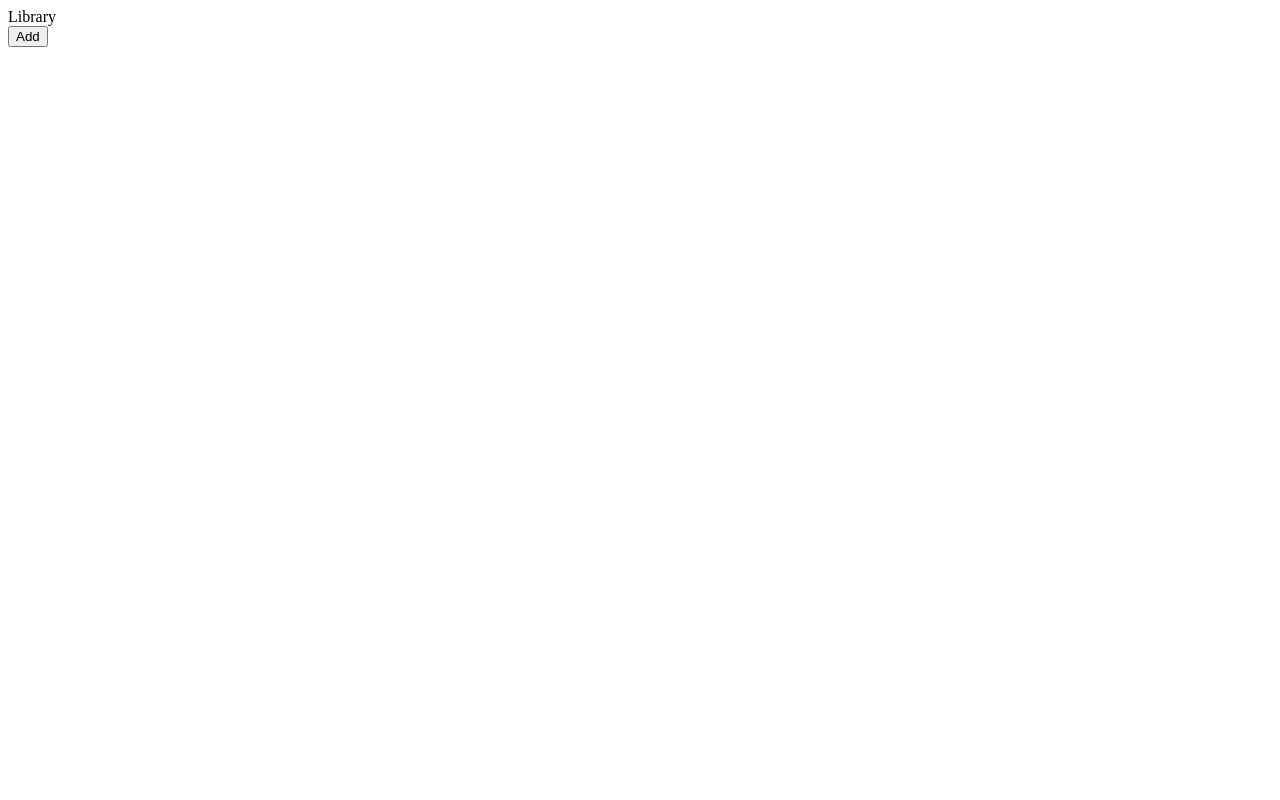
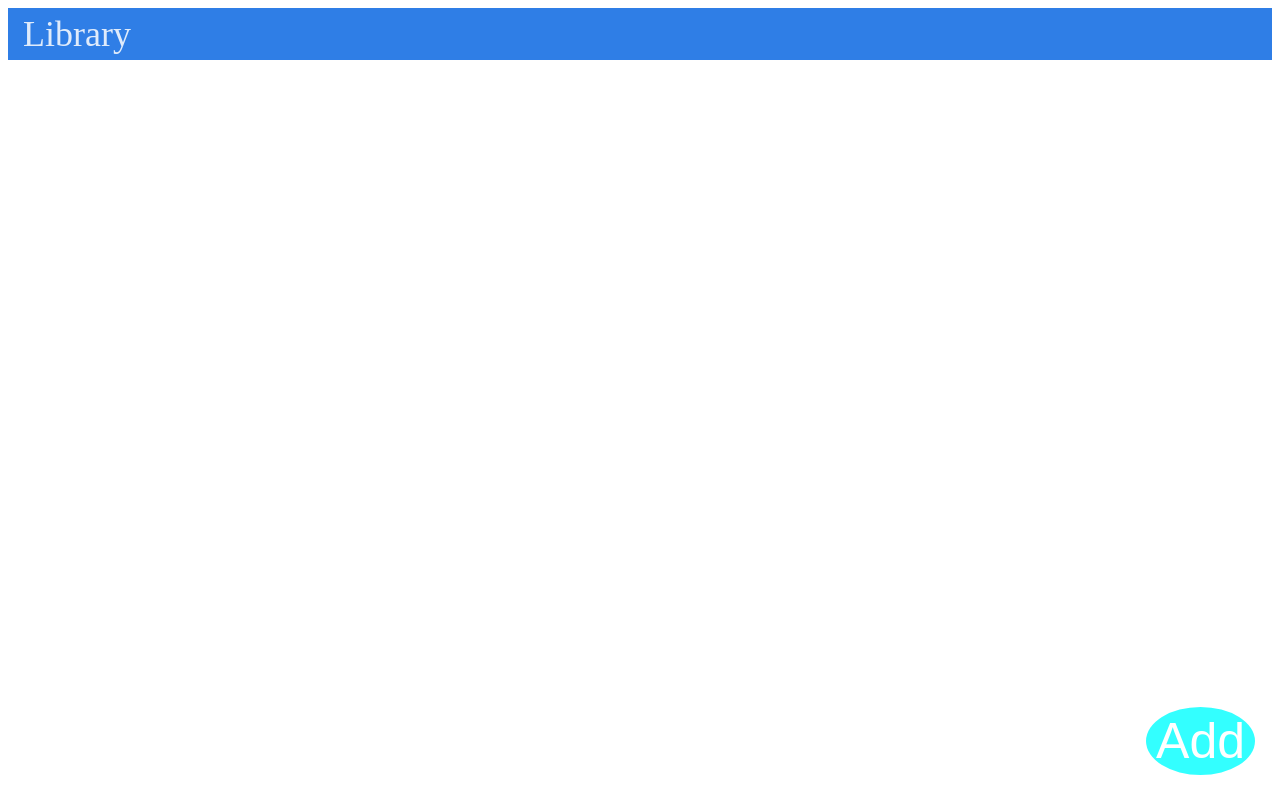
Before and after one commit to Bikesh78/library, a plain HTML site: page index.html in a window 1280 px wide. Drawn offline with Linux system fonts and the light colour scheme.

Commit message:
Style cards and add button

```diff
--- a/CSS/style.css
+++ b/CSS/style.css
@@ -33,3 +33,46 @@
 .form-container .cancel:hover{
     opacity:1;
 }
+.header{
+    font-size:36px;
+    color: rgba(255, 255, 255, 0.849);
+    background-color: #2f7ee6;
+    padding: 5px 15px;
+    margin-bottom: 10px;
+}
+.card{
+    height:250px;
+    width:250px;
+    box-shadow:0  10px 20px rgba(0,0,0,0.19), 0 6px 6px rgba(0,0,0,0.23);
+    background-color: cyan;
+
+}
+body{
+    /* height:100vh; */
+    display: flex;
+    flex-direction: column;
+    justify-content: space-around;
+}
+.container{
+    display:flex;
+    flex-wrap: wrap;
+    gap:25px;
+    margin:25px;
+}
+.add{
+    position:fixed;
+    bottom: 25px;
+    right: 25px;
+    background-color: cyan;
+    border-radius: 50%;
+    border-style: none;
+    font-size: 50px;
+    padding:5px 10px;
+    color:white;
+    text-align: center;
+    opacity: 0.8;
+}
+.add:hover{
+    opacity: 1;
+    transform: scale(1.2);
+}
```
